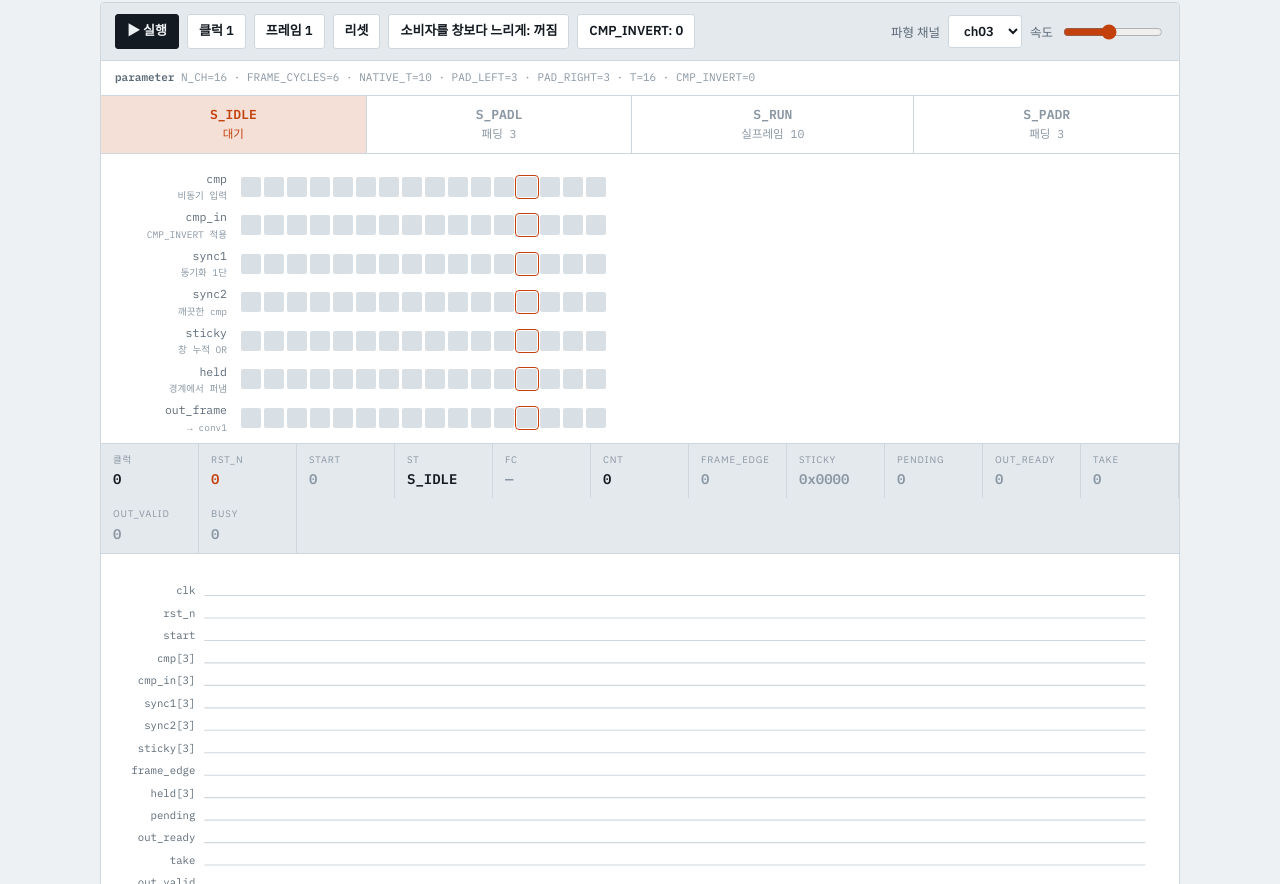
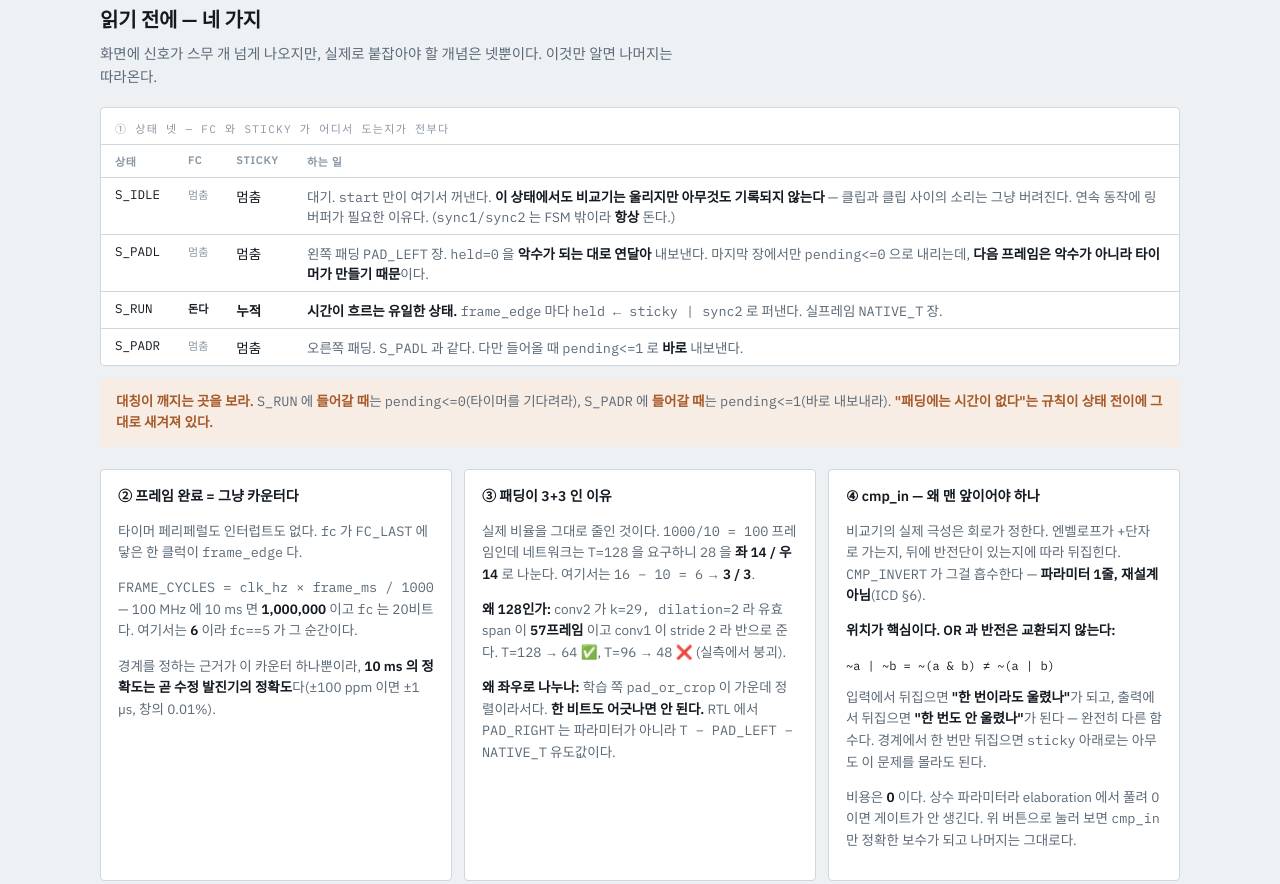
Before and after one commit to minochichic/KWS-AFE-Digital, a plain HTML site: page docs/artifacts/frame_ctrl.html in a window 1280 px wide. Shown: the part 247-1131 px from the top of the page. Drawn offline with Linux system fonts and the light colour scheme; a web font is replaced by a local one.

Commit message:
fix: the padding assert restated its own derivation and could never fire
PAD_RIGHT is a localparam derived as T - PAD_LEFT - NATIVE_T, so asking
whether PAD_LEFT + NATIVE_T + PAD_RIGHT equals T is asking whether the
subtraction worked. It always does. The check has been dead since it was
written.

What it was presumably meant to catch is PAD_LEFT + NATIVE_T > T. That
makes PAD_RIGHT negative, and PR_C truncates it to TB_BITS, so it becomes
a large positive count and S_PADR emits hundreds of pad frames instead of
stopping -- with no assertion, because the sum still equals T. Check
PAD_RIGHT < 0 instead.

Default parameters are unaffected (128 - 14 - 100 = 14), so golden
vectors do not move; worth running ./rtl/run_tb.sh frame_ctrl anyway
since I have no iverilog here.

The artifact gains a reading guide above the simulator: the four states
tabulated by whether fc and sticky run in each (which is what separates
them), the frame counter, why the padding is 3+3, and why CMP_INVERT sits
at the input. That last one is the only place in the module where
position is load-bearing: OR does not commute with inversion, so
inverting at the input asks "did it ever fire" and inverting after the OR
asks "did it never fire".

```diff
--- a/docs/artifacts/frame_ctrl.html
+++ b/docs/artifacts/frame_ctrl.html
@@ -210,6 +210,83 @@ footer{margin-top:52px; padding-top:18px; border-top:1px solid var(--rule); colo
     텐서가 있다. 그 사이를 플립플롭 50개 남짓이 잇는다. <b>모든 신호를 한 클럭씩</b> 본다.
   </p>
 </header>
+
+<section style="margin-top:34px">
+  <h2>읽기 전에 — 네 가지</h2>
+  <p class="sub">
+    화면에 신호가 스무 개 넘게 나오지만, 실제로 붙잡아야 할 개념은 넷뿐이다.
+    이것만 알면 나머지는 따라온다.
+  </p>
+
+  <div class="tblwrap" style="margin-bottom:12px">
+    <table class="tbl">
+      <caption>① 상태 넷 — <code>fc</code> 와 <code>sticky</code> 가 어디서 도는지가 전부다</caption>
+      <thead><tr><th>상태</th><th>fc</th><th>sticky</th><th>하는 일</th></tr></thead>
+      <tbody>
+        <tr><td>S_IDLE</td><td>멈춤</td><td>멈춤</td><td>대기. <code>start</code> 만이 여기서 꺼낸다.
+          <b>이 상태에서도 비교기는 울리지만 아무것도 기록되지 않는다</b> — 클립과 클립 사이의
+          소리는 그냥 버려진다. 연속 동작에 링 버퍼가 필요한 이유다.
+          (<code>sync1/sync2</code> 는 FSM 밖이라 <b>항상</b> 돈다.)</td></tr>
+        <tr><td>S_PADL</td><td>멈춤</td><td>멈춤</td><td>왼쪽 패딩 <code>PAD_LEFT</code> 장.
+          <code>held=0</code> 을 <b>악수가 되는 대로 연달아</b> 내보낸다.
+          마지막 장에서만 <code>pending&lt;=0</code> 으로 내리는데,
+          <b>다음 프레임은 악수가 아니라 타이머가 만들기 때문</b>이다.</td></tr>
+        <tr><td>S_RUN</td><td><b>돈다</b></td><td><b>누적</b></td><td><b>시간이 흐르는 유일한 상태.</b>
+          <code>frame_edge</code> 마다 <code>held ← sticky | sync2</code> 로 퍼낸다.
+          실프레임 <code>NATIVE_T</code> 장.</td></tr>
+        <tr><td>S_PADR</td><td>멈춤</td><td>멈춤</td><td>오른쪽 패딩. <code>S_PADL</code> 과 같다.
+          다만 들어올 때 <code>pending&lt;=1</code> 로 <b>바로</b> 내보낸다.</td></tr>
+      </tbody>
+    </table>
+  </div>
+  <div class="flag" style="margin-top:0; margin-bottom:22px">
+    <b>대칭이 깨지는 곳을 보라.</b> <code>S_RUN</code> 에 <b>들어갈 때</b>는
+    <code>pending&lt;=0</code>(타이머를 기다려라), <code>S_PADR</code> 에 <b>들어갈 때</b>는
+    <code>pending&lt;=1</code>(바로 내보내라). <b>"패딩에는 시간이 없다"는 규칙이 상태
+    전이에 그대로 새겨져 있다.</b>
+  </div>
+
+  <div class="cards">
+    <div class="cd">
+      <h3>② 프레임 완료 = 그냥 카운터다</h3>
+      <p>타이머 페리페럴도 인터럽트도 없다. <code>fc</code> 가 <code>FC_LAST</code> 에
+      닿은 한 클럭이 <code>frame_edge</code> 다.</p>
+      <p style="margin-top:8px"><code>FRAME_CYCLES = clk_hz × frame_ms / 1000</code> —
+      100 MHz 에 10 ms 면 <b>1,000,000</b> 이고 <code>fc</code> 는 20비트다.
+      여기서는 <b>6</b> 이라 <code>fc==5</code> 가 그 순간이다.</p>
+      <p style="margin-top:8px">경계를 정하는 근거가 이 카운터 하나뿐이라, <b>10 ms 의
+      정확도는 곧 수정 발진기의 정확도</b>다(±100 ppm 이면 ±1 µs, 창의 0.01%).</p>
+    </div>
+    <div class="cd">
+      <h3>③ 패딩이 3+3 인 이유</h3>
+      <p>실제 비율을 그대로 줄인 것이다. <code>1000/10 = 100</code> 프레임인데 네트워크는
+      <code>T=128</code> 을 요구하니 <code>28</code> 을 <b>좌 14 / 우 14</b> 로 나눈다.
+      여기서는 <code>16 − 10 = 6</code> → <b>3 / 3</b>.</p>
+      <p style="margin-top:8px"><b>왜 128인가:</b> conv2 가 <code>k=29, dilation=2</code> 라
+      유효 span 이 <b>57프레임</b> 이고 conv1 이 stride 2 라 반으로 준다. T=128 → 64 ✅,
+      T=96 → 48 ❌ (실측에서 붕괴).</p>
+      <p style="margin-top:8px"><b>왜 좌우로 나누나:</b> 학습 쪽
+      <code>pad_or_crop</code> 이 가운데 정렬이라서다. <b>한 비트도 어긋나면 안 된다.</b>
+      RTL 에서 <code>PAD_RIGHT</code> 는 파라미터가 아니라
+      <code>T − PAD_LEFT − NATIVE_T</code> 유도값이다.</p>
+    </div>
+    <div class="cd">
+      <h3>④ cmp_in — 왜 맨 앞이어야 하나</h3>
+      <p>비교기의 실제 극성은 회로가 정한다. 엔벨로프가 +단자로 가는지, 뒤에 반전단이
+      있는지에 따라 뒤집힌다. <code>CMP_INVERT</code> 가 그걸 흡수한다 —
+      <b>파라미터 1줄, 재설계 아님</b>(ICD §6).</p>
+      <p style="margin-top:8px"><b>위치가 핵심이다. OR 과 반전은 교환되지 않는다:</b></p>
+      <p class="m" style="margin-top:4px; font-size:12px; color:var(--ink)">
+        ~a | ~b = ~(a &amp; b) ≠ ~(a | b)</p>
+      <p style="margin-top:8px">입력에서 뒤집으면 <b>"한 번이라도 울렸나"</b>가 되고, 출력에서
+      뒤집으면 <b>"한 번도 안 울렸나"</b>가 된다 — 완전히 다른 함수다. 경계에서 한 번만
+      뒤집으면 <code>sticky</code> 아래로는 아무도 이 문제를 몰라도 된다.</p>
+      <p style="margin-top:8px">비용은 <b>0</b> 이다. 상수 파라미터라 elaboration 에서
+      풀려 0 이면 게이트가 안 생긴다. 위 버튼으로 눌러 보면 <code>cmp_in</code> 만
+      정확한 보수가 되고 나머지는 그대로다.</p>
+    </div>
+  </div>
+</section>
 
 <section style="margin-top:32px">
   <div class="console">
```
Also changed, not shown: 1 other file.
